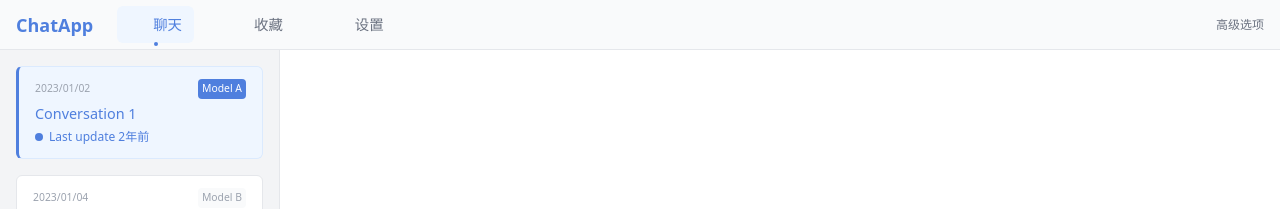
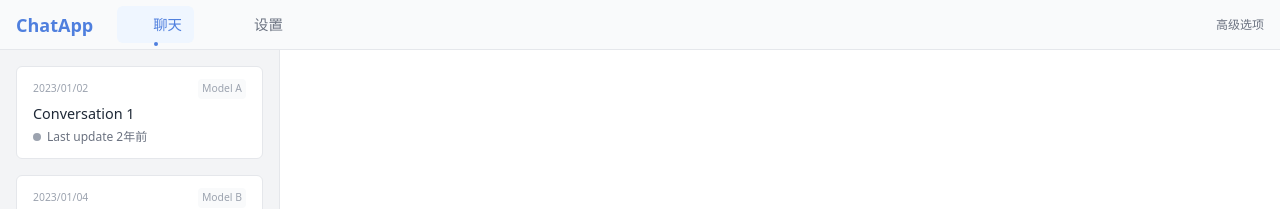
Before and after one commit to blkcor/chat, a Vue app: page / in a window 1280 px wide. Shown: the top 209 px of the page. Built offline with nearby package versions, Linux system fonts and the light colour scheme; what @iconify/tailwind4 would draw is missing.

Commit message:
chore: route match

```diff
--- a/src/renderer/src/App.vue
+++ b/src/renderer/src/App.vue
@@ -5,8 +5,22 @@ import { useTheme } from './composables/useTheme'
 
 // Mock data for conversations
 const conversations = [
-  { id: 1, title: 'Conversation 1', selectedModel: 'Model A', createdAt: '2023-01-01', updatedAt: '2023-01-02', providerId: 1 },
-  { id: 2, title: 'Conversation 2', selectedModel: 'Model B', createdAt: '2023-01-03', updatedAt: '2023-01-04', providerId: 2 }
+  {
+    id: 'adadsadasda',
+    title: 'Conversation 1',
+    selectedModel: 'Model A',
+    createdAt: '2023-01-01',
+    updatedAt: '2023-01-02',
+    providerId: 'dasdasdasd'
+  },
+  {
+    id: 'dasdasdas',
+    title: 'Conversation 2',
+    selectedModel: 'Model B',
+    createdAt: '2023-01-03',
+    updatedAt: '2023-01-04',
+    providerId: 'dasdasdasda'
+  }
 ]
 
 // 使用主题组合式函数，自动初始化主题
--- a/src/renderer/src/components/ConversationList.vue
+++ b/src/renderer/src/components/ConversationList.vue
@@ -5,9 +5,9 @@
         v-for="item in items"
         :key="item.id"
         class="list-item"
-        :class="{ 'selected': selectedConversationId === item.id }"
-        @click="selectConversation(item.id)"
+        :class="{ selected: conversationId === item.id }"
       >
+        <router-link :to="`/conversation/${item.id}`">
           <div class="flex justify-between items-center mb-1">
             <span class="text-[0.65rem] text-muted">
               {{ formatDate(item.updatedAt) }}
@@ -20,8 +20,10 @@
             </span>
           </div>
 
-        <h3 class="text-[0.9rem] font-medium mx-0 mt-1 mb-0.5"
-            :class="selectedConversationId === item.id ? 'text-accent' : 'text-primary'">
+          <h3
+            class="text-[0.9rem] font-medium mx-0 mt-1 mb-0.5"
+            :class="selectedConversationId === item.id ? 'text-accent' : 'text-primary'"
+          >
             {{ item.title }}
           </h3>
 
@@ -29,13 +31,20 @@
             <div
               class="w-2 h-2 rounded-full mr-1.5 transition-colors"
               :class="selectedConversationId === item.id ? 'bg-primary' : 'bg-muted'"
-            :style="selectedConversationId === item.id ? { backgroundColor: 'var(--color-primary)' } : { backgroundColor: 'var(--text-muted)' }"
+              :style="
+                selectedConversationId === item.id
+                  ? { backgroundColor: 'var(--color-primary)' }
+                  : { backgroundColor: 'var(--text-muted)' }
+              "
             ></div>
-          <p class="text-[0.75rem] m-0 truncate"
-             :class="selectedConversationId === item.id ? 'text-accent' : 'text-secondary'">
+            <p
+              class="text-[0.75rem] m-0 truncate"
+              :class="selectedConversationId === item.id ? 'text-accent' : 'text-secondary'"
+            >
               Last update {{ getTimeAgo(item.updatedAt) }}
             </p>
           </div>
+        </router-link>
       </li>
     </ul>
   </div>
@@ -44,47 +53,46 @@
 <script setup lang="ts">
 import { ref } from 'vue'
 import { Conversation } from '../types/conversation'
+import { useRoute } from 'vue-router'
+
+const route = useRoute()
+
+const conversationId = route.params.id as string
 
 defineProps<{
   items: Conversation[]
 }>()
 
-const selectedConversationId = ref<number | null>(1); // Default select the first one
-
-const selectConversation = (id: number) => {
-  selectedConversationId.value = id;
-  // In a real app, you would emit an event here to load the chat
-  // emit('conversationSelected', id)
-}
+const selectedConversationId = ref<string | null>(conversationId) // Default select the first one
 
 // 格式化日期为 YYYY-MM-DD 格式
 const formatDate = (dateString: string): string => {
-  const date = new Date(dateString);
+  const date = new Date(dateString)
   return date.toLocaleDateString('zh-CN', {
     year: 'numeric',
     month: '2-digit',
     day: '2-digit'
-  });
+  })
 }
 
 // 计算时间差（多久之前）
 const getTimeAgo = (dateString: string): string => {
-  const now = new Date();
-  const date = new Date(dateString);
-  const diffInSeconds = Math.floor((now.getTime() - date.getTime()) / 1000);
+  const now = new Date()
+  const date = new Date(dateString)
+  const diffInSeconds = Math.floor((now.getTime() - date.getTime()) / 1000)
 
   if (diffInSeconds < 60) {
-    return '刚刚';
+    return '刚刚'
   } else if (diffInSeconds < 3600) {
-    return `${Math.floor(diffInSeconds / 60)}分钟前`;
+    return `${Math.floor(diffInSeconds / 60)}分钟前`
   } else if (diffInSeconds < 86400) {
-    return `${Math.floor(diffInSeconds / 3600)}小时前`;
+    return `${Math.floor(diffInSeconds / 3600)}小时前`
   } else if (diffInSeconds < 2592000) {
-    return `${Math.floor(diffInSeconds / 86400)}天前`;
+    return `${Math.floor(diffInSeconds / 86400)}天前`
   } else if (diffInSeconds < 31536000) {
-    return `${Math.floor(diffInSeconds / 2592000)}月前`;
+    return `${Math.floor(diffInSeconds / 2592000)}月前`
   } else {
-    return `${Math.floor(diffInSeconds / 31536000)}年前`;
+    return `${Math.floor(diffInSeconds / 31536000)}年前`
   }
 }
 </script>
--- a/src/renderer/src/components/Header.vue
+++ b/src/renderer/src/components/Header.vue
@@ -1,24 +1,29 @@
 <template>
   <header
-    class="px-4 py-3 border-b border-theme flex items-center justify-between bg-secondary h-[var(--header-height)] flex-shrink-0">
+    class="px-4 py-3 border-b border-theme flex items-center justify-between bg-secondary h-[var(--header-height)] flex-shrink-0"
+  >
     <div class="flex items-center gap-6">
       <!-- 使用 Logo 文字替代纯文本链接，突出主题色 -->
       <a href="#" class="text-lg font-bold accent-hover transition-colors">
         <span class="text-accent">ChatApp</span>
       </a>
       <div class="flex items-center gap-6">
-        <a href="#" class="nav-link flex items-center gap-1 accent-hover" :class="{ 'active-link': true }">
+        <router-link
+          to="/"
+          class="nav-link flex items-center gap-1 accent-hover"
+          :class="{ 'active-link': true }"
+        >
           <span class="icon-[hugeicons--chat-bot] w-5 h-5"></span>
           <span>聊天</span>
-        </a>
-        <a href="#" class="nav-link flex items-center gap-1 accent-hover">
+        </router-link>
+        <!-- <a href="#" class="nav-link flex items-center gap-1 accent-hover">
           <span class="icon-[flowbite--life-saver-solid] w-5 h-5 "></span>
           <span>收藏</span>
-        </a>
-        <a href="#" class="nav-link flex items-center gap-1 accent-hover">
+        </a> -->
+        <router-link to="/setting" class="nav-link flex items-center gap-1 accent-hover">
           <span class="icon-[lets-icons--setting-line] w-5 h-5"></span>
           <span>设置</span>
-        </a>
+        </router-link>
       </div>
     </div>
 
@@ -29,13 +34,12 @@
 </template>
 
 <script setup lang="ts">
-import ThemeSwitcher from './ThemeSwitcher.vue';
+import ThemeSwitcher from './ThemeSwitcher.vue'
 
 defineProps<{
   isDarkMode: boolean
   toggleDarkMode: (event: MouseEvent) => void
 }>()
-
 </script>
 
 <style scoped>
--- a/src/renderer/src/routes/index.ts
+++ b/src/renderer/src/routes/index.ts
@@ -4,6 +4,10 @@ const routes: RouteRecordRaw[] = [
   {
     path: '/',
     component: () => import('../views/home.vue')
+  },
+  {
+    path: '/setting',
+    component: () => import('../views/setting.vue')
   },
   {
     path: '/conversation/:id',
--- a/src/renderer/src/types/conversation.ts
+++ b/src/renderer/src/types/conversation.ts
@@ -1,8 +1,8 @@
 export interface Conversation {
-  id: number
+  id: string
   title: string
   selectedModel: string
   createdAt: string
   updatedAt: string
-  providerId: number
+  providerId: string
 }
--- a/src/renderer/src/types/provider.ts
+++ b/src/renderer/src/types/provider.ts
@@ -1,5 +1,5 @@
 export interface Provider {
-  id: number
+  id: string
   name: string
   title: string
   desc: string
--- a/src/renderer/src/views/conversation.vue
+++ b/src/renderer/src/views/conversation.vue
@@ -2,20 +2,32 @@
   <div class="flex flex-col h-full">
     <!-- 标题部分 -->
     <div class="p-4 border-b border-theme bg-secondary">
-      <h1 class="text-xl font-medium text-primary">{{ conversation.title }}</h1>
+      <h1 class="text-xl font-medium text-primary">{{ mockConversaion.title }}</h1>
     </div>
 
     <!-- 消息列表部分 - 使用flex-grow使其填充可用空间，底部增加足够的padding防止被输入框遮挡 -->
     <div class="flex-grow overflow-y-auto p-6 pb-32">
       <div class="max-w-3xl mx-auto w-full">
         <div class="chat-messages">
-          <ChatMessageCard content="你好，我能帮你什么忙吗？" timestamp="2025-08-09T12:00:00" :is-user-message="false"
-            model="AI助手" />
+          <ChatMessageCard
+            content="你好，我能帮你什么忙吗？"
+            timestamp="2025-08-09T12:00:00"
+            :is-user-message="false"
+            model="AI助手"
+          />
 
-          <ChatMessageCard content="我想了解一下如何使用暗色模式和浅色模式。" timestamp="2025-08-09T12:01:00" :is-user-message="true" />
+          <ChatMessageCard
+            content="我想了解一下如何使用暗色模式和浅色模式。"
+            timestamp="2025-08-09T12:01:00"
+            :is-user-message="true"
+          />
 
-          <ChatMessageCard content="您现在正在使用的应用已经支持了暗色和浅色模式切换。您可以通过点击左下角的切换按钮来更改主题。此外，系统还会自动检测您的系统偏好设置，并相应地应用主题。"
-            timestamp="2025-08-09T12:02:00" :is-user-message="false" model="AI助手" />
+          <ChatMessageCard
+            content="您现在正在使用的应用已经支持了暗色和浅色模式切换。您可以通过点击左下角的切换按钮来更改主题。此外，系统还会自动检测您的系统偏好设置，并相应地应用主题。"
+            timestamp="2025-08-09T12:02:00"
+            :is-user-message="false"
+            model="AI助手"
+          />
         </div>
       </div>
     </div>
@@ -24,8 +36,11 @@
     <div class="chat-input-container">
       <div class="max-w-3xl mx-auto w-full px-6">
         <div class="card p-3 flex items-center shadow-lg message-input-card">
-          <input type="text" placeholder="输入消息..."
-            class="flex-grow bg-transparent border-none outline-none text-primary message-input" />
+          <input
+            type="text"
+            placeholder="输入消息..."
+            class="flex-grow bg-transparent border-none outline-none text-primary message-input"
+          />
           <button class="btn-primary ml-2 py-1 px-4 flex items-center gap-1">
             <span>发送</span>
             <span class="icon-[ri--send-plane-line] w-5 h-5"></span>
@@ -37,15 +52,28 @@
 </template>
 
 <script setup lang="ts">
-import { Conversation } from '@renderer/types/conversation';
+import { Conversation } from '@renderer/types/conversation'
+import { useRoute } from 'vue-router'
 
+const route = useRoute()
+
+console.log(route.fullPath)
+
+// fetch conversation info from api
+
+const mockConversaion = {
+  id: 'adadsadasda',
+  title: 'Conversation 1',
+  selectedModel: 'Model A',
+  createdAt: '2023-01-01',
+  updatedAt: '2023-01-02',
+  providerId: 'dasdasdasd'
+}
 
 defineProps<{
   conversation: Conversation
 }>()
-
 </script>
-
 
 <style scoped>
 /* 聊天输入框容器样式 */
@@ -69,7 +97,9 @@ defineProps<{
 
 .message-input-card:focus-within {
   border-color: var(--color-primary);
-  box-shadow: 0 0 0 1px var(--color-primary-hover), var(--shadow-lg);
+  box-shadow:
+    0 0 0 1px var(--color-primary-hover),
+    var(--shadow-lg);
 }
 
 .message-input {
--- a/src/renderer/src/views/home.vue
+++ b/src/renderer/src/views/home.vue
@@ -14,7 +14,7 @@ const modelValue = ref<string>('')
 // 暂时hardcode一下 应该从api拉
 const providers: Array<Provider> = [
   {
-    id: 1,
+    id: '0x4ffsadasdadsadasdas',
     name: "OpenAI",
     title: "你不知道opneai?",
     desc: "OpenAI是一个人工智能研究实验室，致力于推动数字智能的边界。",
--- a/src/renderer/src/views/setting.vue
+++ b/src/renderer/src/views/setting.vue
@@ -0,0 +1,11 @@
+<template>
+  <div>
+    setting page
+  </div>
+</template>
+
+<script setup lang="ts">
+
+</script>
+
+<style scoped></style>
```
Lines whose indentation alone changed are shown as unchanged.
